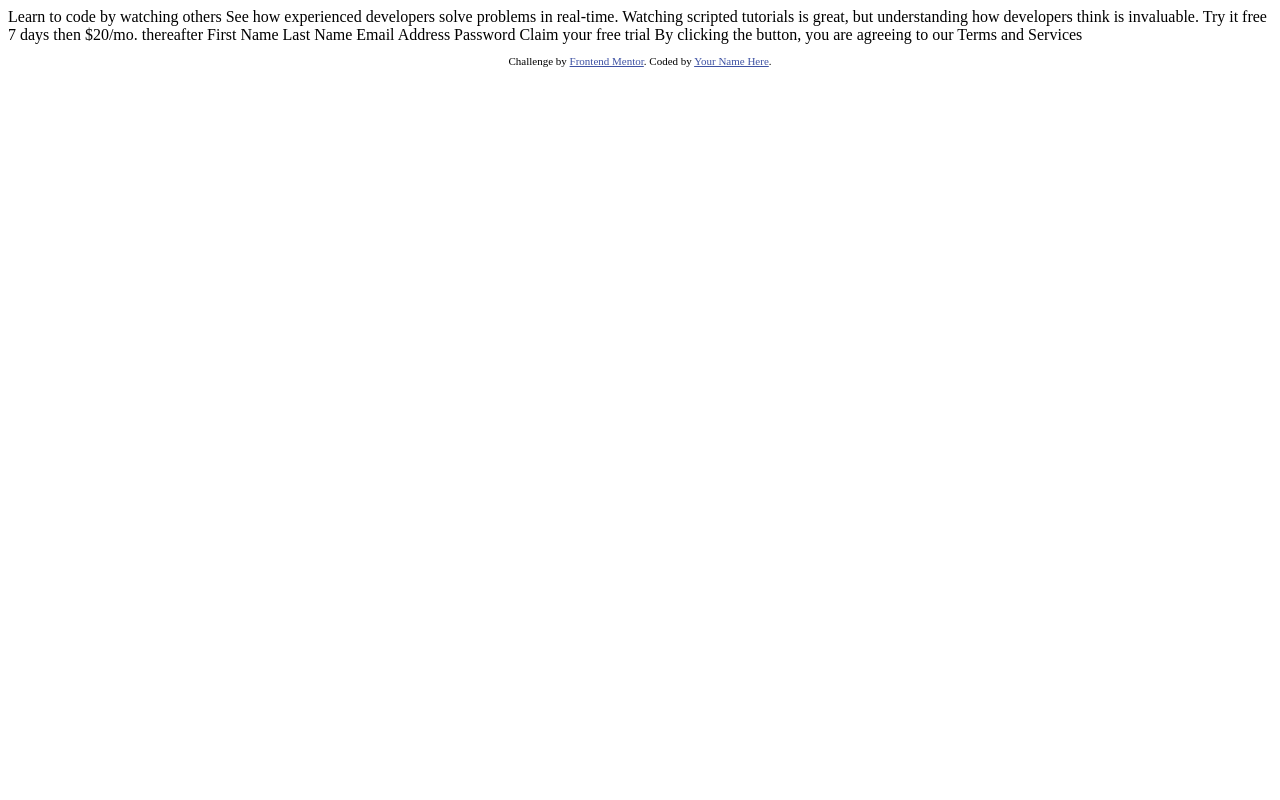
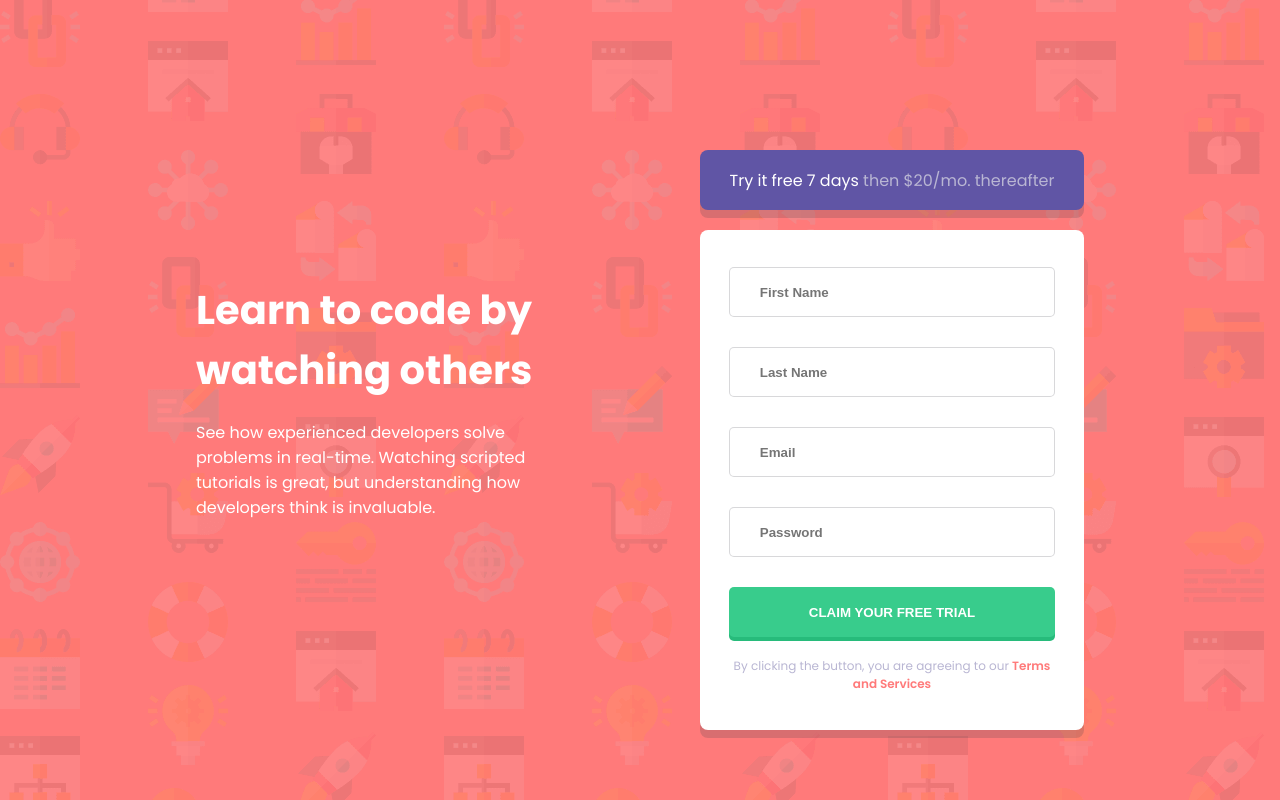
Before and after one commit to kardahim/intro-component-with-signup-form, a plain HTML site: page index.html in a window 1280 px wide. Drawn offline with Linux system fonts and the light colour scheme.

Commit message:
desktop finish

```diff
--- /dev/null
+++ b/css/style.css
@@ -0,0 +1,153 @@
+:root {
+    /* primary colors */
+    --pr-green: hsl(154, 59%, 51%);
+    --pr-red: hsl(0, 100%, 74%);
+    /* accent colors */
+    --a-blue: hsl(248, 32%, 49%);
+    /* neutral colors */
+    --n-dark-blue: hsl(249, 10%, 26%);
+    --n-grayish-blue: hsl(246, 25%, 77%);
+    /* fonts */
+    --ff: 'Poppins', sans-serif;
+    --fs: 16px;
+    --fw-regular: 400;
+    --fw-medium: 500;
+    --fw-semi-bold: 600;
+    --fw-bold: 700;
+}
+
+* {
+    box-sizing: border-box;
+    padding: 0;
+    margin: 0;
+}
+
+body {
+    min-height: 100vh;
+    background: url("/images/bg-intro-desktop.png") no-repeat var(--pr-red);
+    background-size: cover;
+    font-family: var(--ff);
+}
+
+main {
+    display: flex;
+    justify-content: center;
+    align-items: center;
+    height: 100vh;
+}
+
+.header, .form {
+    width: 30%;
+    height: 500px;
+}
+
+.header {
+    color: white;
+    display: flex;
+    flex-direction: column;
+    justify-content: center;
+    margin-right: 60px;
+}
+
+.header h1 {
+    margin-bottom: 20px;
+    font-weight: var(--fw-bold);
+    font-size: 40px;
+}
+
+.header p {
+    font-size: var(--fs);
+}
+
+.form {
+    margin-left: 60px;
+}
+
+.top {
+    color: white;
+    display: flex;
+    justify-content: center;
+    align-items: center;
+    background-color: var(--a-blue);
+    height: 60px;
+    border-radius: 8px;
+    box-shadow: 0 8px hsla(249, 10%, 26%, 0.2);
+    margin-bottom: 20px;
+}
+
+.top span:nth-child(2) {
+   color: var(--n-grayish-blue);
+}
+
+form {
+    background-color: white;
+    height: 100%;
+    border-radius: 8px;
+    box-shadow: 0 8px hsla(249, 10%, 26%, 0.2);
+    display: flex;
+    flex-direction: column;
+    align-items: center;
+    justify-content: center;
+
+}
+
+.form form div {
+    width: 85%;
+}
+
+input, button {
+    width: 100%;
+    height: 50px;
+    border-radius: 5px;
+}
+
+input {
+    margin-bottom: 30px;
+    border: 1px solid hsla(249, 10%, 26%, 0.2);
+    text-indent: 30px;
+    font-weight: var(--fw-semi-bold);
+}
+
+::placeholder {
+    text-indent: 30px;
+    font-weight: var(--fw-semi-bold);
+}
+
+button {
+    text-transform: uppercase;
+    color: white;
+    background: var(--pr-green);
+    border: none;
+    box-shadow: 0 4px #27BB7B;
+    font-weight: var(--fw-bold);
+}
+
+button:hover {
+    cursor: pointer;
+    background: #49DD9D;
+    box-shadow: 0 4px #38CC8C;
+}
+
+.terms {
+    margin-top: 20px;
+    font-size: 12px;
+    text-align: center;
+}
+
+.terms span:nth-child(1) {
+    color: var(--n-grayish-blue);
+}
+
+.terms span:nth-child(2) {
+    color: var(--pr-red);
+    font-weight: var(--fw-semi-bold);
+}
+
+.attribution {
+    font-size: 11px;
+    text-align: center;
+  }
+
+.attribution a {
+    color: hsl(228, 45%, 44%);
+}
--- a/index.html
+++ b/index.html
@@ -1,42 +1,58 @@
 <!DOCTYPE html>
 <html lang="en">
+
 <head>
   <meta charset="UTF-8">
-  <meta name="viewport" content="width=device-width, initial-scale=1.0"> <!-- displays site properly based on user's device -->
+  <meta name="viewport" content="width=device-width, initial-scale=1.0">
+  <meta name="author" content="Paweł Ciszewski">
+  <!-- css -->
+  <link rel="stylesheet" href="/css/style.css">
+  <link rel="icon" type="image/png" sizes="32x32" href="./images/favicon-32x32.png">
+  <!-- fonts -->
+  <link rel="preconnect" href="https://fonts.googleapis.com">
+  <link rel="preconnect" href="https://fonts.gstatic.com" crossorigin>
+  <link href="https://fonts.googleapis.com/css2?family=Poppins:wght@400;500;600;700&display=swap" rel="stylesheet">
+  <title>Intro component with sign up form</title>
+</head>
 
-  <link rel="icon" type="image/png" sizes="32x32" href="./images/favicon-32x32.png">
-
-  <title>Frontend Mentor | Intro component with sign up form</title>
-
-  <!-- Feel free to remove these styles or customise in your own stylesheet 👍 -->
-  <style>
-    .attribution { font-size: 11px; text-align: center; }
-    .attribution a { color: hsl(228, 45%, 44%); }
-  </style>
-</head>
 <body>
-
-  Learn to code by watching others
-
+  <main>
+    <div class="header">
+      <h1>
+        Learn to code by
+        <br>
+        watching others
+      </h1>
+      <p>
         See how experienced developers solve problems in real-time. Watching scripted tutorials is great,
         but understanding how developers think is invaluable.
+      </p>
+    </div>
+    <div class="form" id="form">
+      <div class="top">
+        <span>Try it free 7 days</span>
+        &nbsp;
+        <span>then $20/mo. thereafter</span>
+      </div>
+      <form action="#" method="get">
+        <div><input type="text" id="first_name" placeholder="First Name"></div>
+        <div><input type="text" id="last_name" placeholder="Last Name"></div>
+        <div><input type="text" id="email" placeholder="Email"></div>
+        <div><input type="password" id="password" placeholder="Password"></div>
+        <div><button type="submit">Claim your free trial</button></div>
+        <div class="terms">
+          <span>By clicking the button, you are agreeing to our</span>
+          <span>Terms and Services</span>
+        </div>
+      </form>
+    </div>
+  </main>
+</body>
 
-  Try it free 7 days then $20/mo. thereafter
-
-  First Name
-  Last Name
-  Email Address
-  Password
-
-  Claim your free trial
-
-  By clicking the button, you are agreeing to our Terms and Services
-
-  <footer>
+</html>
+<!-- <footer>
   <p class="attribution">
     Challenge by <a href="https://www.frontendmentor.io?ref=challenge" target="_blank">Frontend Mentor</a>.
     Coded by <a href="#">Your Name Here</a>.
   </p>
-  </footer>
-</body>
-</html>
+</footer> -->
```
Also changed, not shown: js/scripts.js (added). Lines whose indentation alone changed are shown as unchanged.
